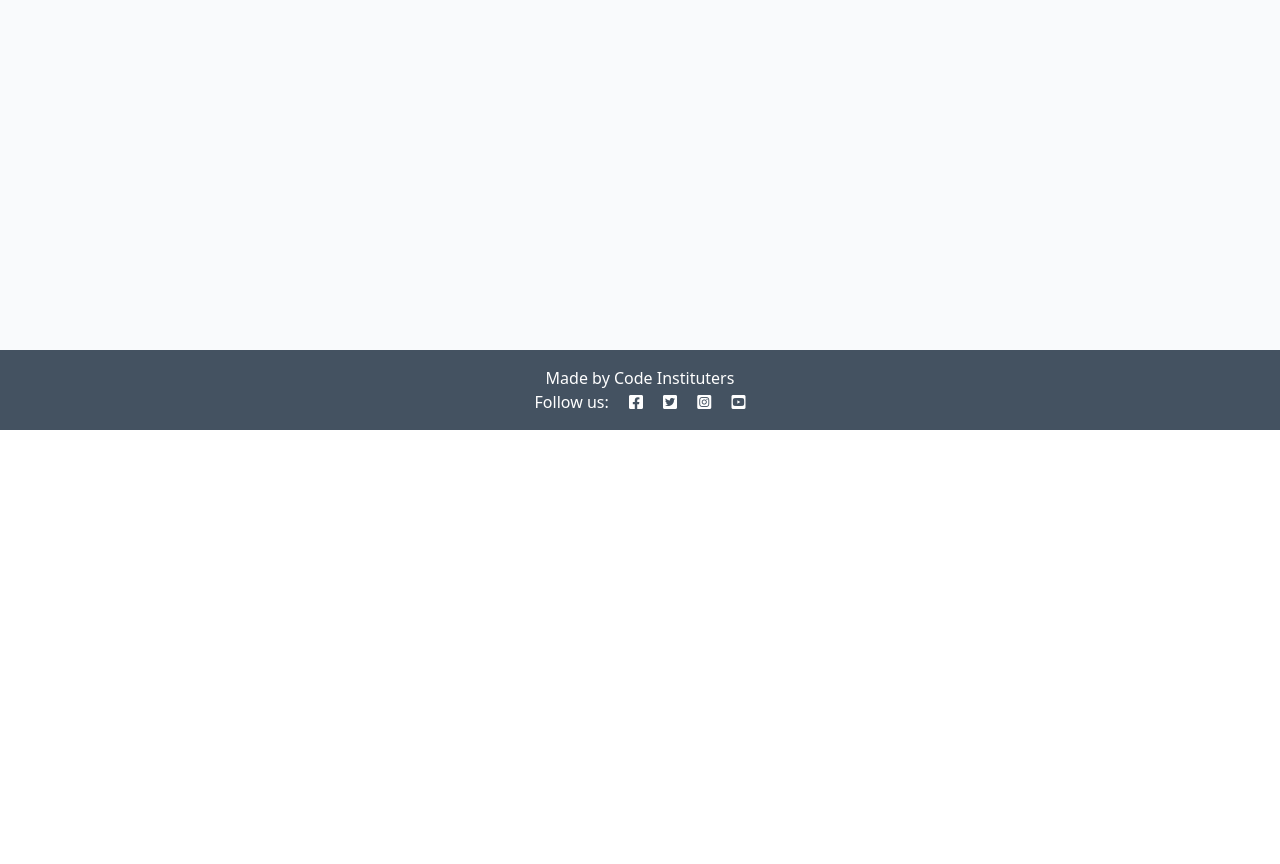
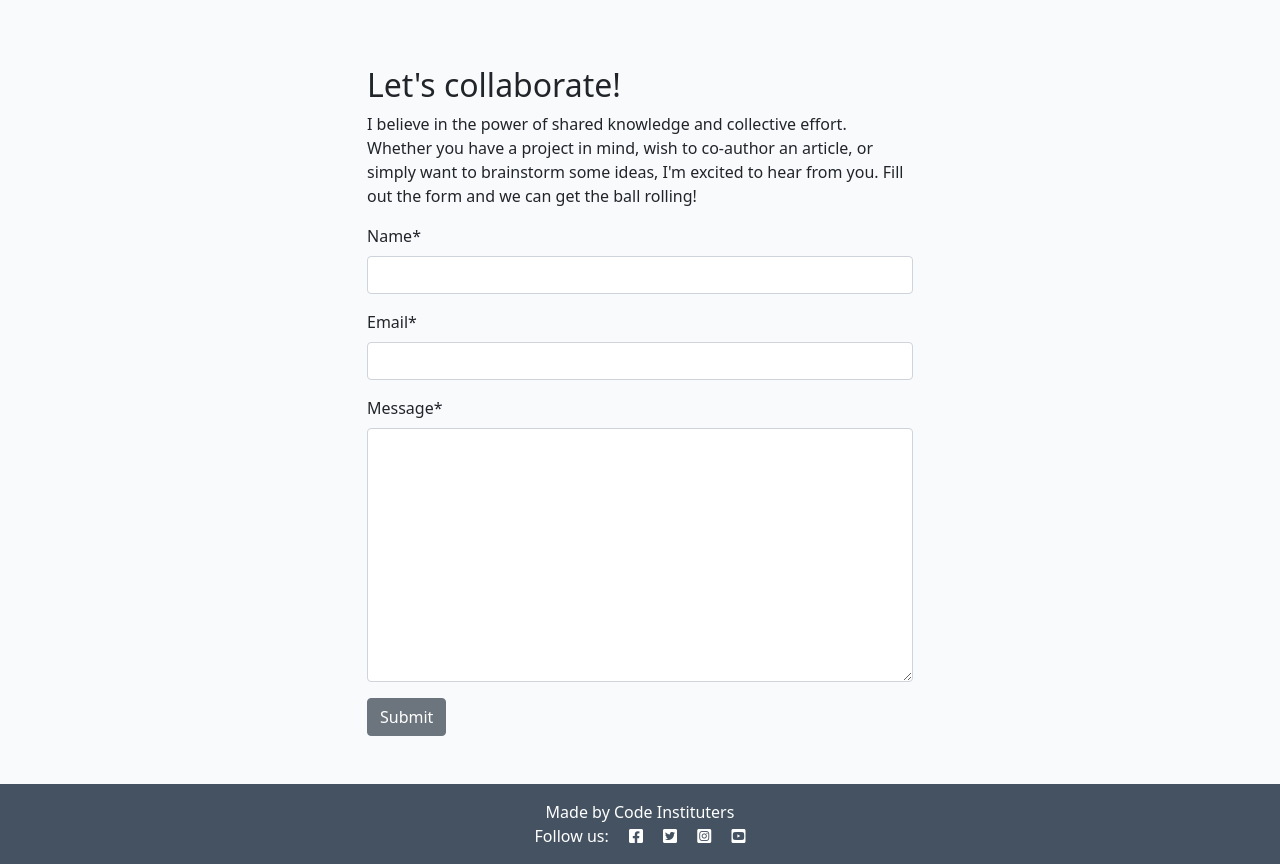
Before and after one commit to Alex-McAlpine/alexs-django-blog, a Django app: page /about/ in a window 1280 px wide. Shown: the part 370-1234 px from the top of the page. Before the commit the page ends 800 px from the top, so only its background shows below. Run offline with Django 5.2, Linux system fonts and the light colour scheme; tables that the repository leaves empty hold one stand-in row (values such as "Sample post"); parts of the project's set-up code (start-up, migrations or seed data) failed here and were passed over; some libraries are stand-ins or nearby versions.

Commit message:
ADD: Created Collaboration request form

```diff
--- /dev/null
+++ b/about/forms.py
@@ -0,0 +1,8 @@
+from .models import CollaborateRequest
+from django import forms
+
+
+class CollaborateForm(forms.ModelForm):
+    class Meta:
+        model = CollaborateRequest
+        fields = ('name', 'email', 'message')
--- a/about/models.py
+++ b/about/models.py
@@ -1,6 +1,8 @@
 from django.db import models
 
 # Create your models here.
+
+
 class About(models.Model):
     title = models.CharField(max_length=200)
     updated_on = models.DateTimeField(auto_now=True)
@@ -8,3 +10,13 @@ class About(models.Model):
 
     def __str__(self):
         return self.title
+
+
+class CollaborateRequest(models.Model):
+    name = models.CharField(max_length=200)
+    email = models.EmailField()
+    message = models.TextField()
+    read = models.BooleanField(default=False)
+
+    def __str__(self):
+        return f"Collaboration request from {self.name}"
--- a/about/templates/about/about.html
+++ b/about/templates/about/about.html
@@ -1,23 +1,41 @@
 {% extends 'base.html' %}
+{% load static %}
+{% load crispy_forms_tags %}
+
 {% block content %}
-{% load static %}
 <div class="container mt-5">
     <div class="row">
-        <div class="col-4 text-center">
-            <img src="{% static 'images/nobody.jpg' %}" width="75%" />
+        <div class="col-12 col-md-4 text-center">
+            <img src="{% static 'images/nobody.jpg' %}" width="75%">
         </div>
-        <div class="col-8">
-            <!-- Title goes between these h2 tags -->
-            <h2>Alex McAlpine</h2>
-            <!-- Content goes directly underneath this -->
-            Bunch of words about me and how I code stuff and why I code stuff.
+        <div class="col-12 col-md-8">
+            <h2>{{ about.title }}</h2>
+            {{ about.content | safe }}
         </div>
     </div>
     <div class="row">
         <div class="col text-right">
             <!-- Updated on field goes in here -->
 
-            <p class="text-end"><em>Updated on: 29/07/2025</em></p>
+            <p class="text-end"><em>Updated on: {{ about.updated_on }}</em></p>
+        </div>
+    </div>
+    <div class="row justify-content-center">
+        <div class="col-12 col-md-6 my-5">
+            <h2>Let's collaborate!</h2>
+            <p>I believe in the power of shared knowledge and collective effort.
+                Whether you have a project in mind, wish to co-author
+                an article, or simply want to brainstorm some ideas,
+                I'm excited to hear from you. Fill out the form
+                and we can get the ball rolling!</p>
+
+            <!-- add your form here. Your submit button should
+            have the classes of btn, btn-secondary -->
+            <form method="post">
+                {{ collaborate_form | crispy }}
+                {% csrf_token %}
+                <button class="btn btn-secondary" type="submit">Submit</button>
+            </form>
         </div>
     </div>
 </div>
--- a/about/views.py
+++ b/about/views.py
@@ -1,5 +1,6 @@
 from django.shortcuts import render
 from .models import About
+from .forms import CollaborateForm
 
 # Create your views here.
 def about_me(request):
@@ -7,9 +8,14 @@ def about_me(request):
     Renders the About page
     """
     about = About.objects.all().order_by('-updated_on').first()
+    collaborate_form = CollaborateForm()
+
 
     return render(
         request,
         "about/about.html",
-        {"about": about},
+        {
+            "about": about,
+            "collaborate_form": collaborate_form
+            },
     )
```
Also changed, not shown: about/admin.py (+8 -3 lines), about/migrations/0002_collaboraterequest.py (added).
